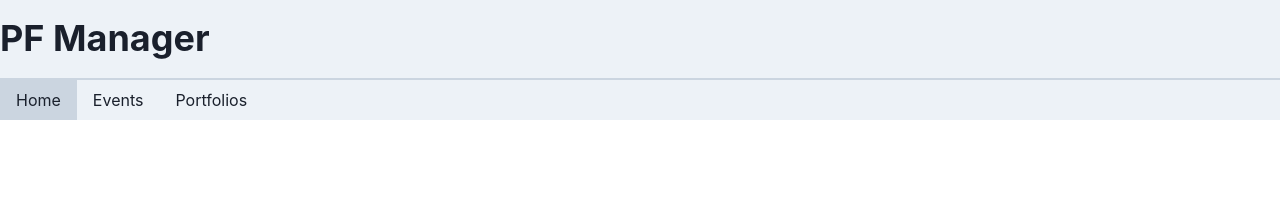
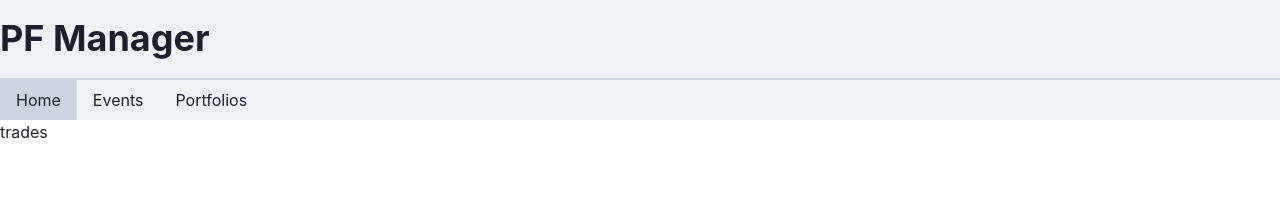
Before and after one commit to jabhishek/test-react-18, a React (Create React App) app: page /analyze/1 in a window 1280 px wide. Shown: the top 210 px of the page. Built offline with nearby package versions, Linux system fonts and the light colour scheme; no server answers.

Commit message:
add Analyze page

```diff
--- a/package.json
+++ b/package.json
@@ -27,6 +27,8 @@
     "@types/react-dom": "^18.0.5",
     "chakra-react-select": "4.1.4",
     "framer-motion": "6.4.3",
+    "highcharts": "10.2.0",
+    "highcharts-react-official": "3.1.0",
     "p-limit": "^4.0.0",
     "prettier": "2.7.1",
     "react": "18.2.0",
--- a/src/App.tsx
+++ b/src/App.tsx
@@ -2,6 +2,7 @@ import React from 'react';
 import { BrowserRouter, Routes, Route } from 'react-router-dom';
 import { Spinner } from '@chakra-ui/react';
 import { AppHeader } from './components/AppHeader';
+import Analyze from './components/AnalyzeSecurity';
 
 const LazyHome = React.lazy(() => import('./pages/Home/Home'));
 const LazyPortfolios = React.lazy(() => import('./pages/Portfolios/index'));
@@ -28,6 +29,7 @@ function App() {
               </React.Suspense>
             }
           />
+          <Route path="/analyze/:id" element={<Analyze />} />
         </Routes>
       </BrowserRouter>
     </div>
--- /dev/null
+++ b/src/components/AnalyzeSecurity/index.tsx
@@ -0,0 +1,33 @@
+import { useParams } from 'react-router-dom';
+import { useAnalyzeStrategyForStockNewQuery } from '../../generated/graphql';
+import React from 'react';
+
+export const AnalyzeSecurity = ({ symbol }: { symbol: string }) => {
+  const { data, loading } = useAnalyzeStrategyForStockNewQuery({
+    variables: {
+      symbol,
+    },
+  });
+
+  console.log('data, loading', data, loading);
+
+  return <div>{data?.analyzeStrategyForStockNew?.trades?.length} trades</div>;
+};
+
+const Analyze = () => {
+  const x = useParams();
+
+  console.log('x', x);
+
+  const { data, loading } = useAnalyzeStrategyForStockNewQuery({
+    variables: {
+      symbol: x.id as string,
+    },
+  });
+
+  console.log('data, loading', data, loading);
+
+  return <div>{x.id ? <AnalyzeSecurity symbol={x.id} /> : null}</div>;
+};
+
+export default Analyze;
--- a/src/pages/Home/Home.tsx
+++ b/src/pages/Home/Home.tsx
@@ -1,5 +1,4 @@
-import { useNavigate } from 'react-router-dom';
-import { Box } from '@chakra-ui/react';
+import { Box, Modal, ModalCloseButton, ModalContent, ModalOverlay } from '@chakra-ui/react';
 import { useGetAlgoTradesQuery } from '../../generated/graphql';
 import { AgGridReact } from '@ag-grid-community/react';
 import { AllCommunityModules } from '@ag-grid-community/all-modules';
@@ -12,10 +11,12 @@ import '@ag-grid-community/core/dist/styles/ag-theme-alpine.css';
 import styles from '../../components/Grids/grids.module.css';
 import homeStyles from './home.module.css';
 import { RowStyle } from '@ag-grid-community/core/dist/cjs/es5/entities/gridOptions';
+import { useState } from 'react';
+import { AnalyzeSecurity } from '../../components/AnalyzeSecurity';
 
 const Home = () => {
+  const [selectedSymbol, setSelectedSymbol] = useState<string | null>(null);
   const { data: algoTrades } = useGetAlgoTradesQuery();
-  const navigate = useNavigate();
 
   const trades = algoTrades?.getAlgoTrades
     ?.filter((x) => x?.type === 'buy')
@@ -118,8 +119,7 @@ const Home = () => {
           pagination={true}
           paginationPageSize={50}
           onRowClicked={({ data }) => {
-            console.log('args', data);
-            navigate(`/analyze/${data?.symbol}`);
+            setSelectedSymbol(data?.symbol);
           }}
           rowClassRules={{
             [`${homeStyles.positive}`]: () => true,
@@ -136,6 +136,18 @@ const Home = () => {
           }}
         />
       </div>
+      <Modal
+        isOpen={!!selectedSymbol}
+        onClose={() => setSelectedSymbol(null)}
+        isCentered
+        scrollBehavior={'inside'}
+        size={'full'}>
+        <ModalOverlay />
+        <ModalContent>
+          <ModalCloseButton />
+          <AnalyzeSecurity symbol={selectedSymbol as string} />
+        </ModalContent>
+      </Modal>
     </Box>
   );
 };
```
Also changed, not shown: 1 other file (tests, documents, lock files or other folders).
